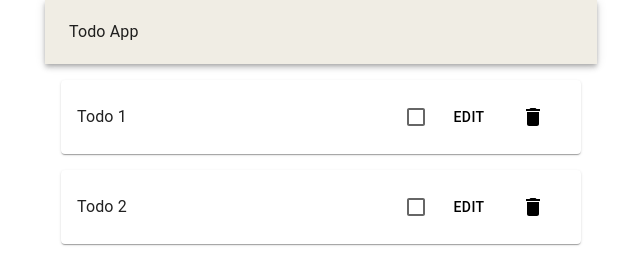
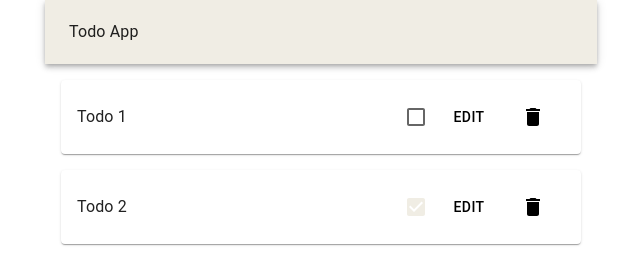
Before and after one commit to 7vTr0x7/React-TS-Todo, a React (Vite) app: page / in a window 1280 px wide. Shown: the top 278 px of the page, without its empty margins (319-959 px from the left). Built offline with nearby package versions, Linux system fonts and the light colour scheme.

Commit message:
todo Items

```diff
--- a/src/components/TodoItem.tsx
+++ b/src/components/TodoItem.tsx
@@ -14,7 +14,10 @@ const TodoItem = ({ todo, completeHandler, deleteHandler }: PropType) => {
       <Paper sx={{ padding: "1rem" }}>
         <Stack direction={"row"} alignItems={"center"}>
           <Typography marginRight={"auto"}>{todo.title}</Typography>
-          <Checkbox onChange={() => completeHandler(todo.id)} />
+          <Checkbox
+            checked={todo.isCompleted}
+            onChange={() => completeHandler(todo.id)}
+          />
           <Button sx={{ color: "Black" }}>Edit</Button>
           <Button
             sx={{ color: "Black" }}
```
